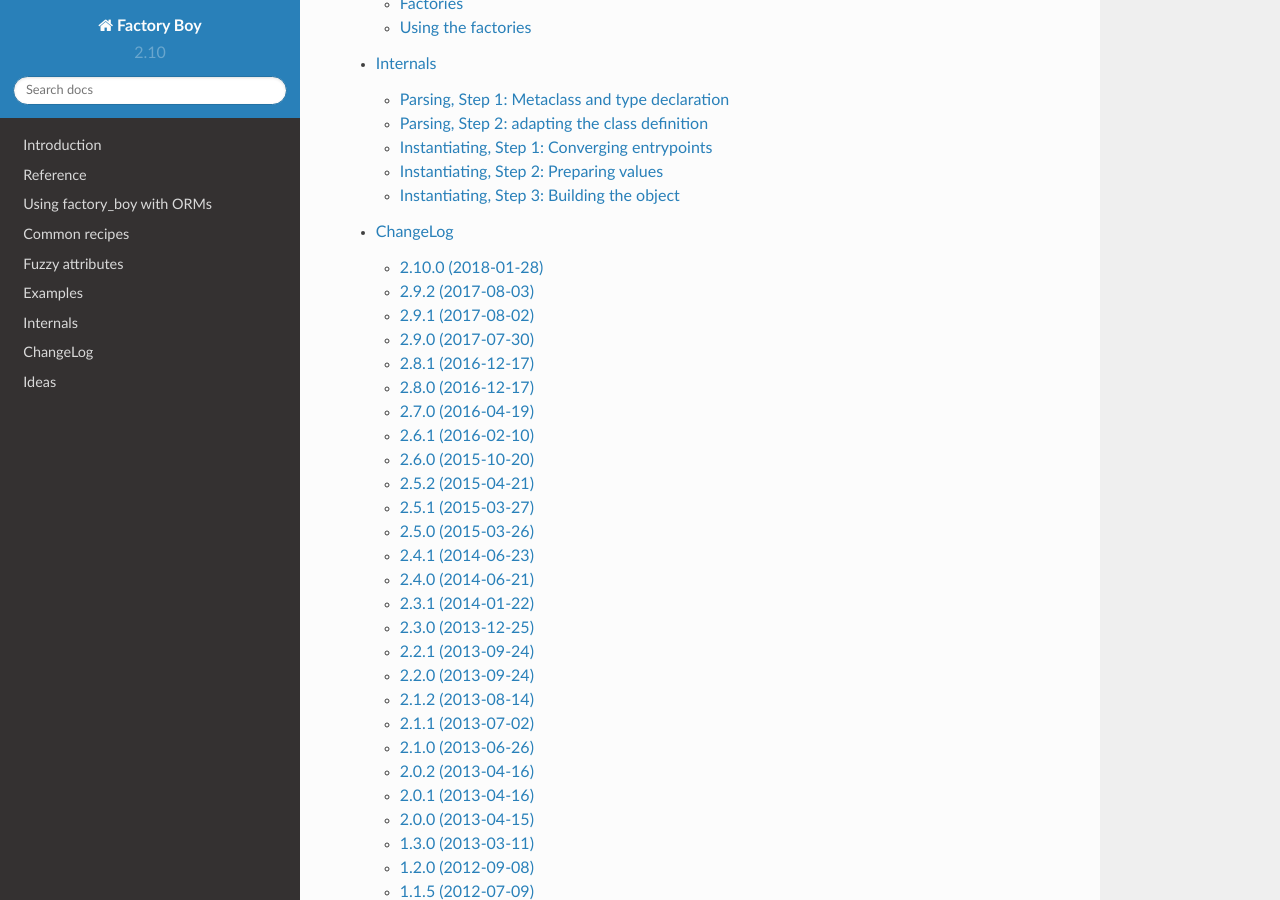
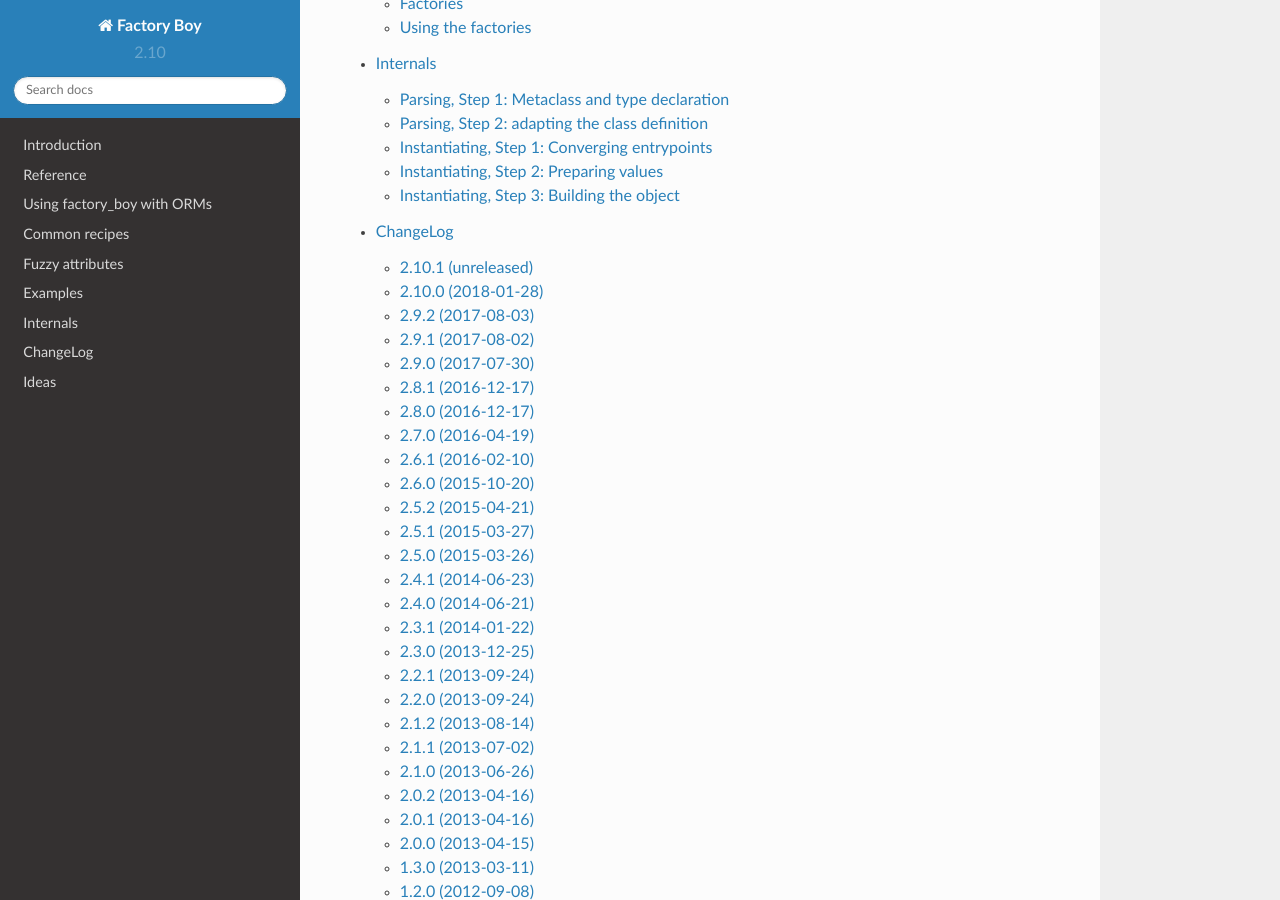
Before and after one commit to FactoryBoy/factory_boy, a Sphinx documentation site: the page built from docs/index.rst, in a window 1280 px wide and 900 px high, scrolled down 8166 px. Built offline with Sphinx 7.4.7 and the Read the Docs theme 2.0.0, drawn with Linux system fonts in a browser that asks for light colours.

Commit message:
Back to development: 2.10.1

```diff
--- a/docs/changelog.rst
+++ b/docs/changelog.rst
@@ -1,5 +1,11 @@
 ChangeLog
 =========
+
+2.10.1 (unreleased)
+-------------------
+
+- Nothing changed yet.
+
 
 2.10.0 (2018-01-28)
 -------------------
--- a/factory/__init__.py
+++ b/factory/__init__.py
@@ -74,7 +74,7 @@
 from . import mongoengine
 
 
-__version__ = '2.10.0'
+__version__ = '2.10.1.dev0'
 __author__ = 'Raphaël Barrois <raphael.barrois+fboy@polytechnique.org>'
 
 
```
